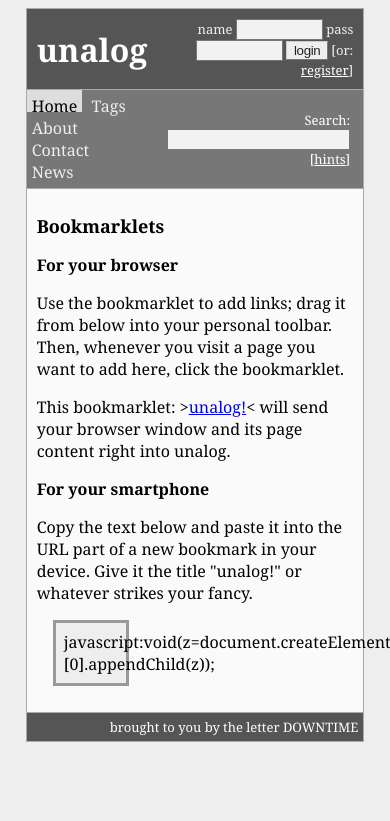
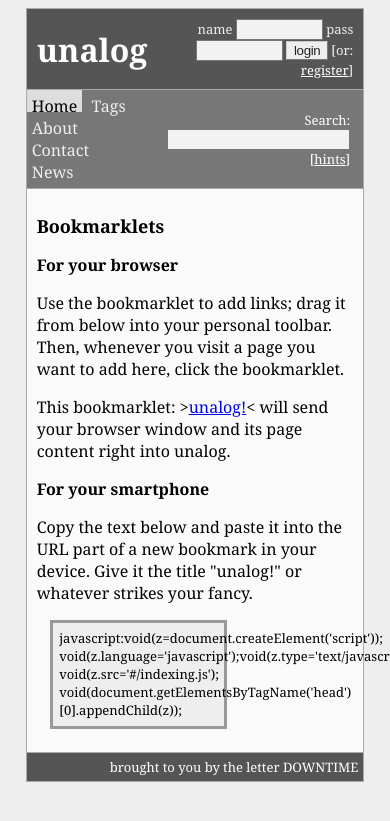
Before and after one commit to dchud/unalog2, a Django app: template base/templates/bookmarklet.html in a window 390 px wide; the page is wider, and only the part inside the window is pictured. Shown: the top 821 px of that part. Run offline with Django 3.2, Linux system fonts and the light colour scheme; the template is opened without the code that fills it: most values are stand-ins (such as "Sample title", 1, 10 or a date in 2020).

Commit message:
Tweaking style on smartphone bookmarklet
--HG--
extra : convert_revision : dchud%40umich.edu-20100128031006-b96vq8jl27zeceu6

```diff
--- a/base/templates/bookmarklet.html
+++ b/base/templates/bookmarklet.html
@@ -25,8 +25,11 @@ bookmark in your device.  Give it the title "unalog!" or whatever
 strikes your fancy.
 </p>
 
-<p style='border:3px #999 solid;margin-left:1em;margin-right:14em;padding:.5em;background-color:#eee'>
-javascript:void(z=document.createElement('script'));void(z.language='javascript');void(z.type='text/javascript');void(z.src='{{site_url}}/indexing.js');void(document.getElementsByTagName('head')[0].appendChild(z));
+<p style='font-size:small;border:3px #999 solid;margin-left:1em;margin-right:40%;padding:.5em;background-color:#eee'>
+javascript:void(z=document.createElement('script'));
+void(z.language='javascript');void(z.type='text/javascript');
+void(z.src='{{site_url}}/indexing.js');
+void(document.getElementsByTagName('head')[0].appendChild(z));
 </p>
 
 {% endblock %}
```
